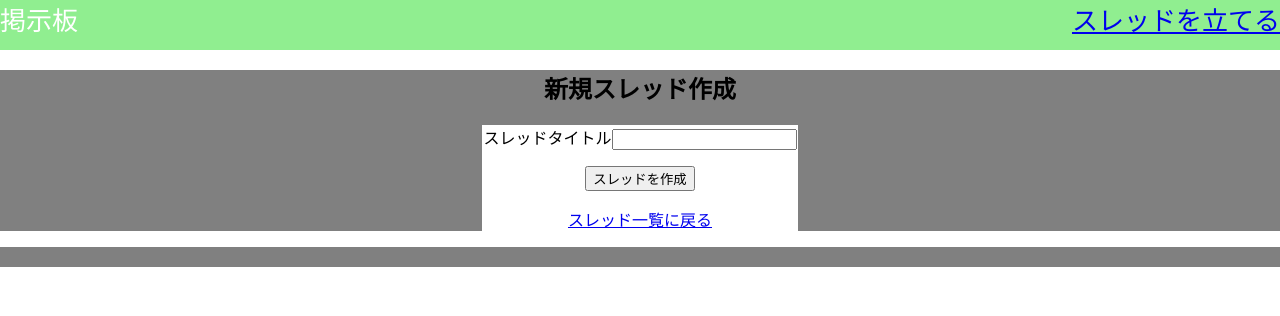
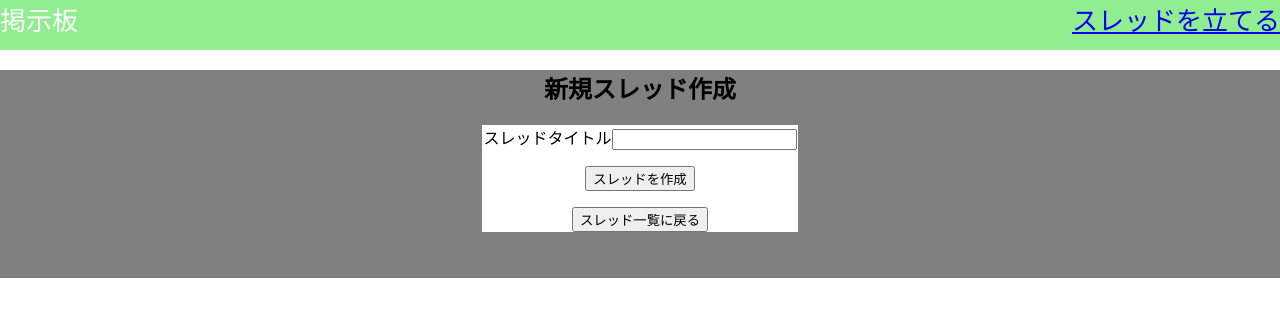
Before and after one commit to kkitagawaa/bulletin-board, a React (Create React App) app in the folder react-bullentin-board/: page /thread/new in a window 1280 px wide. Shown: the top 316 px of the page. Built offline with nearby package versions, Linux system fonts and the light colour scheme.

Commit message:
細かい修正

```diff
--- a/react-bullentin-board/src/App.css
+++ b/react-bullentin-board/src/App.css
@@ -11,7 +11,8 @@
 }
 
 .App-body {
-  background-color: gray
+  background-color: gray;
+  padding-bottom: 30px;
 }
 
 .App-footer {
--- a/react-bullentin-board/src/App.js
+++ b/react-bullentin-board/src/App.js
@@ -4,6 +4,7 @@ import './App.css';
 import * as React from 'react'
 import {CreateThreadPage} from './components/createThreadPage'
 import {ThreadListPage} from './components/threadListPage'
+import { Header } from './components/header';
 
 import {Routes, Route} from 'react-router-dom'
 
@@ -11,18 +12,14 @@ function App() {
 
   return (
     <div className="App">
-      <header className="App-header">
-        <span id='top_title'>掲示板</span>
-        <a href='/thread/new' id='link_create_thread'>スレッドを立てる</a>
-      </header>
-
+      <Header />
       <div className='App-body'>
         <Routes>
           <Route path="/" element={<ThreadListPage />} />
           <Route path="/thread/new" element={<CreateThreadPage />} />
         </Routes>
       </div>
-      <footer className='App-footer'><span className='footer_text'>footer</span></footer>
+      {/* <footer className='App-footer'><span className='footer_text'>footer</span></footer> */}
     </div>
   );
 }
--- a/react-bullentin-board/src/components/createThread.js
+++ b/react-bullentin-board/src/components/createThread.js
@@ -1,8 +1,10 @@
 import * as React from 'react'
+import { useNavigate } from 'react-router-dom';
 import './createThread.css'
 
 export function CreateThread(props) {
     const [title, setTitle] = React.useState("")
+    const [successMessage, setSuccessMessage] = React.useState("")
 
     function postcreateThread() {
         fetch("https://2y6i6tqn41.execute-api.ap-northeast-1.amazonaws.com/threads",{
@@ -16,9 +18,12 @@ export function CreateThread(props) {
         });
     }
 
+    const navigate =useNavigate();
+    const back2Home = () => navigate('/');
+
     return (
         <div className='create_thread_container'>
-            <div id='response'></div>
+            <div id='response'><h2>{successMessage}</h2></div>
             <p>
                 <label htmlFor="title">スレッドタイトル</label>
                 <input type="text" id="title" required onChange={
@@ -29,12 +34,15 @@ export function CreateThread(props) {
                 <button id='post_button' onClick={
                     () => {
                         postcreateThread();
-                        document.getElementById("response").innerHTML="<h2>作成しました</h2>";
+                        setSuccessMessage("作成しました");
                     }
                 }>スレッドを作成</button>
             </p>
             <p>
-                <a href='/'>スレッド一覧に戻る</a>
+                {/* <a href='/'>スレッド一覧に戻る</a> */}
+                <button onClick={back2Home}>
+                スレッド一覧に戻る
+                </button>
             </p>
         </div>
     )
--- /dev/null
+++ b/react-bullentin-board/src/components/header.js
@@ -0,0 +1,8 @@
+export function Header(props) {
+    return (
+        <header className="App-header">
+            <span id='top_title'>掲示板</span>
+            <a href='/thread/new' id='link_create_thread'>スレッドを立てる</a>
+        </header>
+    )
+}
--- a/react-bullentin-board/src/components/threadsList.css
+++ b/react-bullentin-board/src/components/threadsList.css
@@ -1,6 +1,6 @@
 .threads_list_container {
     background-color: white;
-    max-width: calc(300px + 2vmin);
+    max-width: calc(600px + 5vmin);
     margin:   auto;
 }
 
```
